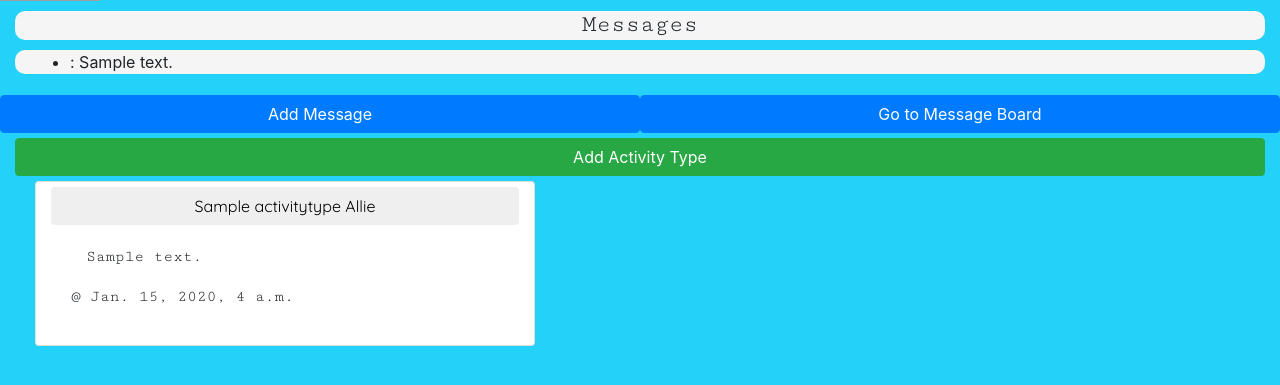
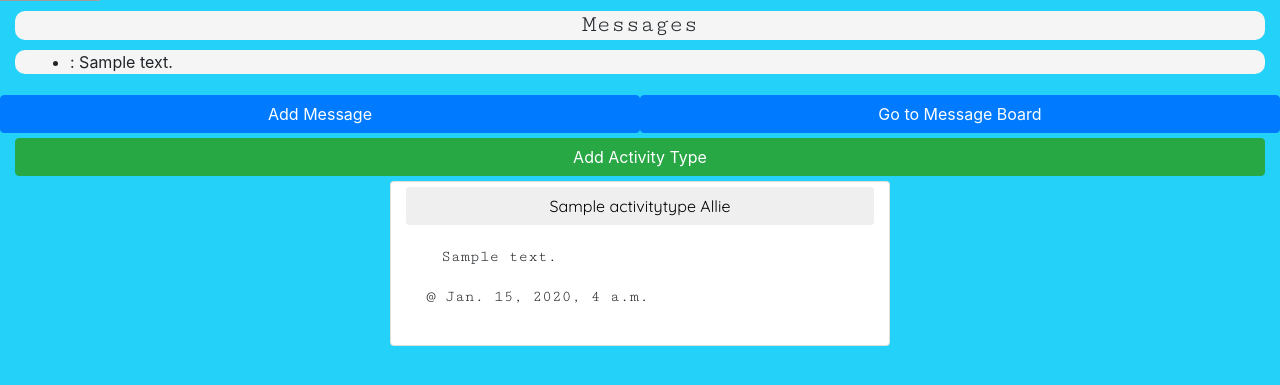
Before and after one commit to kirksudduth/PawPal, a Django app: page /pawpals/1 in a window 1280 px wide. Shown: the part 193-578 px from the top of the page. Run offline with Django 3.2, Linux system fonts and the light colour scheme; a user stored in the database is signed in; data comes from the database, SQL or seed files in the repository; tables that the repository leaves empty hold one stand-in row (values such as "Sample post"); parts of the project's set-up code (start-up, migrations or seed data) failed here and were passed over; some libraries are stand-ins or nearby versions; grey boxes are pictures that could not be loaded.

```diff
--- a/pawpalproject/pawpalapp/static/styles/base.css
+++ b/pawpalproject/pawpalapp/static/styles/base.css
@@ -64,7 +64,9 @@ img {
 }
 
 .activity_list {
-  /* display: flex; */
+  display: flex;
+  flex-flow: column wrap;
+  align-content: center;
 }
 
 .card {
```
